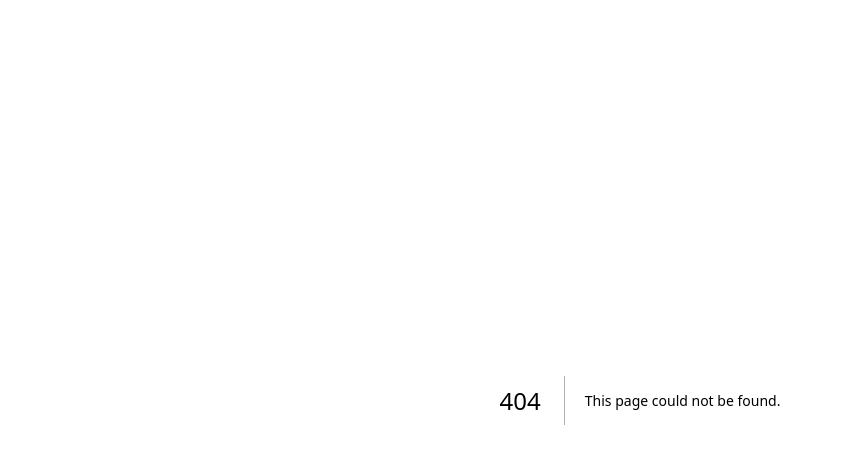
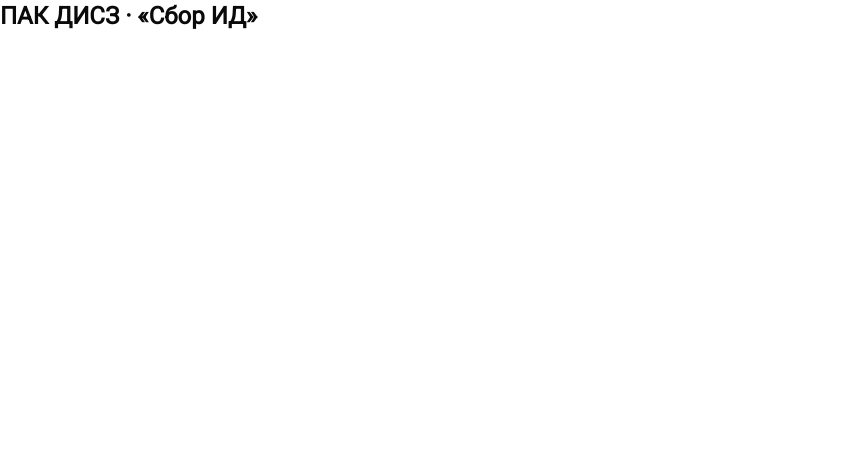
Before and after one commit to DamarooWork/dashboards, a Next.js app: page /sbor-id in a window 1280 px wide. Before the commit this address had no page. Shown: the top 464 px of the page, without its empty margins (0-841 px from the left). Built offline with nearby package versions, Linux system fonts and the light colour scheme.

Commit message:
feat(sbor-id page): created route

```diff
--- a/src/app/layout.tsx
+++ b/src/app/layout.tsx
@@ -1,31 +1,29 @@
-import type { Metadata } from "next";
+import type { Metadata } from 'next'
 import { Roboto } from 'next/font/google'
-import "./globals.css";
+import './globals.css'
 
 const roboto = Roboto({
   subsets: ['latin'],
   weight: ['400'],
 })
 export const metadata: Metadata = {
-  title: "Dashboards",
-  description: "Demo dashboards",
-};
+  title: 'Dashboards',
+  description: 'Demo dashboards',
+}
 
 export default async function RootLayout({
   children,
 }: Readonly<{
-  children: React.ReactNode;
+  children: React.ReactNode
 }>) {
   return (
     <html lang="ru" suppressHydrationWarning>
-       <head>
+      <head>
         <link rel="icon/jpg" href="icon.jpg" />
       </head>
-      <body
-        className={`${roboto.className} antialiased`}
-      >
-        {children}
+      <body className={`${roboto.className} antialiased`}>
+        <main>{children}</main>
       </body>
     </html>
-  );
+  )
 }
--- /dev/null
+++ b/src/app/sbor-id/page.tsx
@@ -0,0 +1,4 @@
+import { SborId } from '@/views'
+export default async function SborIDPage() {
+  return <SborId />
+}
--- a/src/views/index.ts
+++ b/src/views/index.ts
@@ -0,0 +1 @@
+export { SborId } from './sbor-id'
--- /dev/null
+++ b/src/views/sbor-id.tsx
@@ -0,0 +1,8 @@
+export async function SborId() {
+  return (
+    <section>
+      <h1 className="text-2xl font-extrabold">ПАК ДИСЗ · «Сбор ИД»
+      </h1>
+    </section>
+  )
+}
```
